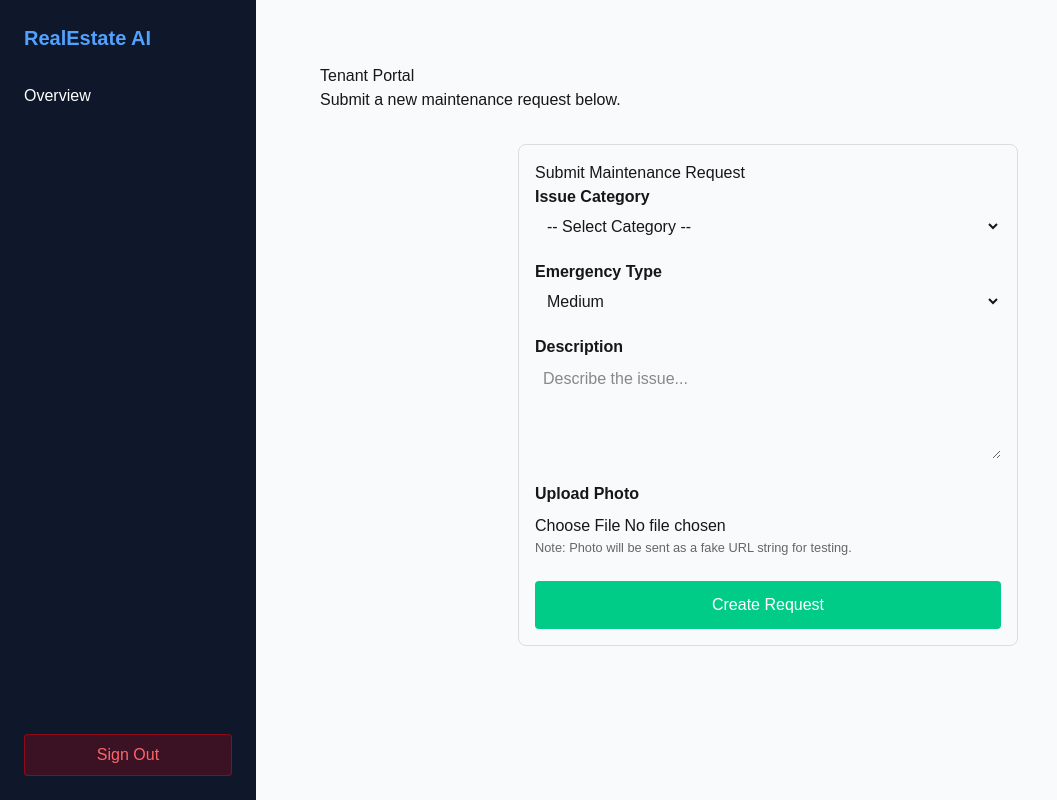
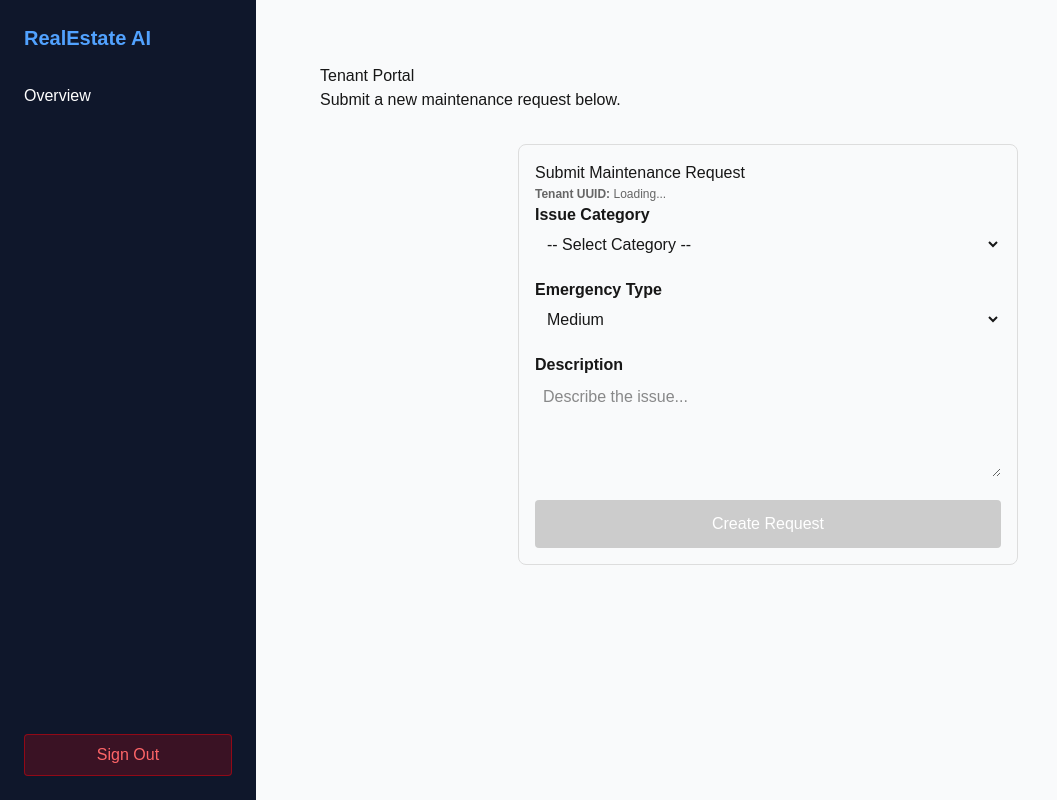
Before and after one commit to tannisthamaiti/tenant_FE, a Next.js app in the folder tenant-app/: page /dashboard/tenant/create-request in a window 1280 px wide. Shown: the whole page, without its empty margins (0-1057 px from the left). Built offline with nearby package versions, Linux system fonts and the light colour scheme; no server answers; the database is empty.

Commit message:
landlord create tenants

```diff
--- a/tenant-app/components/MaintenanceForm.tsx
+++ b/tenant-app/components/MaintenanceForm.tsx
@@ -1,8 +1,8 @@
 "use client";
-import React, { useState, ChangeEvent, FormEvent } from 'react';
+import React, { useState, useEffect, FormEvent } from 'react';
 import axios from 'axios';
+import { createClient } from '@/utils/supabase/client';
 
-// Define the interface based on your FastAPI schema
 interface MaintenanceRequest {
   tenant_id: string;
   unit_id: number;
@@ -14,30 +14,51 @@ interface MaintenanceRequest {
 }
 
 const MaintenanceRequestForm: React.FC = () => {
-  // 1. Hardcoded Values
-  const TENANT_ID = "d0eebc99-9c0b-4ef8-bb6d-6bb9bd380a44";
-  const UNIT_ID = 1;
+  // Initialize Supabase Client
+  const supabase = createClient();
+
+  // 1. Dynamic State for IDs
+  const [tenantId, setTenantId] = useState<string>('');
+  const [unitId, setUnitId] = useState<number>(1); // Ideally fetch this from DB later
+
   const STATUS = "PENDING";
   const FAKE_PHOTO_URL = "https://example.com/placeholder-image.jpg";
 
-  // 2. State for User Inputs
+  // 2. Form Input State
   const [issueCategory, setIssueCategory] = useState<string>('');
   const [emergencyType, setEmergencyType] = useState<string>('medium');
   const [description, setDescription] = useState<string>('');
   const [loading, setLoading] = useState<boolean>(false);
 
+  // 3. Get User UUID on Load
+  useEffect(() => {
+    const getUser = async () => {
+      const { data: { user } } = await supabase.auth.getUser();
+      if (user) {
+        setTenantId(user.id); // This is your login UUID
+      }
+    };
+    getUser();
+  }, [supabase]);
+
   const handleSubmit = async (e: FormEvent) => {
     e.preventDefault();
+
+    if (!tenantId) {
+      alert("Please wait for user data to load or log in again.");
+      return;
+    }
+
     setLoading(true);
 
     const payload: MaintenanceRequest = {
-      tenant_id: TENANT_ID,
-      unit_id: UNIT_ID,
+      tenant_id: tenantId, // Using the UUID from Supabase
+      unit_id: unitId,
       status: STATUS,
       issue_category: issueCategory,
       emergency_type: emergencyType,
       description: description,
-      photo_url: FAKE_PHOTO_URL, // Using the fake value for now
+      photo_url: FAKE_PHOTO_URL,
     };
 
     try {
@@ -46,7 +67,6 @@ const MaintenanceRequestForm: React.FC = () => {
         payload
       );
       alert('Request created successfully!');
-      console.log('Response:', response.data);
     } catch (error) {
       console.error('Submission error:', error);
       alert('Failed to create request.');
@@ -59,8 +79,12 @@ const MaintenanceRequestForm: React.FC = () => {
     <div style={{ maxWidth: '500px', margin: '2rem auto', padding: '1rem', border: '1px solid #ddd', borderRadius: '8px' }}>
       <h2>Submit Maintenance Request</h2>
 
+      {/* Visual Debug: Shows if the ID was successfully grabbed */}
+      <p style={{ fontSize: '0.75rem', color: '#666' }}>
+        <strong>Tenant UUID:</strong> {tenantId || "Loading..."}
+      </p>
+
       <form onSubmit={handleSubmit}>
-        {/* Issue Category Dropdown */}
         <div style={{ marginBottom: '1rem' }}>
           <label style={{ display: 'block', fontWeight: 'bold' }}>Issue Category</label>
           <select
@@ -77,7 +101,6 @@ const MaintenanceRequestForm: React.FC = () => {
           </select>
         </div>
 
-        {/* Emergency Type Dropdown */}
         <div style={{ marginBottom: '1rem' }}>
           <label style={{ display: 'block', fontWeight: 'bold' }}>Emergency Type</label>
           <select
@@ -92,7 +115,6 @@ const MaintenanceRequestForm: React.FC = () => {
           </select>
         </div>
 
-        {/* Description Textarea */}
         <div style={{ marginBottom: '1rem' }}>
           <label style={{ display: 'block', fontWeight: 'bold' }}>Description</label>
           <textarea
@@ -104,25 +126,13 @@ const MaintenanceRequestForm: React.FC = () => {
           />
         </div>
 
-        {/* File Upload (UI Only for now) */}
-        <div style={{ marginBottom: '1.5rem' }}>
-          <label style={{ display: 'block', fontWeight: 'bold' }}>Upload Photo</label>
-          <input
-            type="file"
-            accept="image/*"
-            onChange={(e) => console.log('File selected:', e.target.files?.[0])}
-            style={{ marginTop: '0.5rem' }}
-          />
-          <p style={{ fontSize: '0.8rem', color: '#666' }}>Note: Photo will be sent as a fake URL string for testing.</p>
-        </div>
-
         <button
           type="submit"
-          disabled={loading}
+          disabled={loading || !tenantId}
           style={{
             width: '100%',
             padding: '0.75rem',
-            backgroundColor: '#00cc88',
+            backgroundColor: !tenantId ? '#ccc' : '#00cc88',
             color: '#fff',
             border: 'none',
             borderRadius: '4px',
--- a/tenant-app/package.json
+++ b/tenant-app/package.json
@@ -8,6 +8,7 @@
     "start": "next start"
   },
   "dependencies": {
+    "@supabase/auth-helpers-nextjs": "^0.15.0",
     "@supabase/ssr": "^0.8.0",
     "@supabase/supabase-js": "^2.89.0",
     "axios": "^1.13.2",
```
Also changed, not shown: 1 other file (tests, documents, lock files or other folders).
